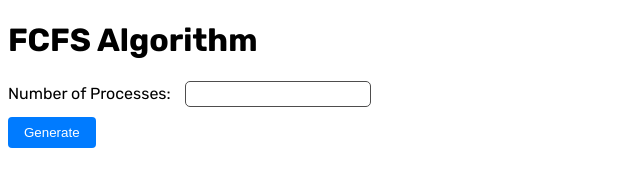
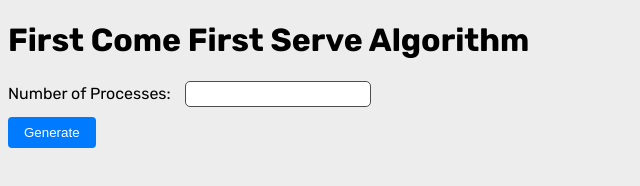
Before and after one commit to saomyaraj/Scheduling-Algorithms, a plain HTML site: page Algorithm.html in a window 1280 px wide. Shown: the whole page, without its empty margins (0-640 px from the left). Drawn offline with Linux system fonts and the light colour scheme.

Commit message:
Changed the styling of algorithm page

```diff
--- a/Algorithm.css
+++ b/Algorithm.css
@@ -1,6 +1,7 @@
 
 body {
     font-family: "Rubik", sans-serif;
+    background-color: #ededed;
 }
 
 #inputForm,
--- a/Algorithm.html
+++ b/Algorithm.html
@@ -1,6 +1,5 @@
 <!DOCTYPE html>
 <html>
-
 <head>
     <meta charset="utf-8">
     <link rel="stylesheet" type="text/css" href="Algorithm.css">
@@ -10,7 +9,7 @@
 </head>
 
 <body>
-    <h1>FCFS Algorithm</h1>
+    <h1>First Come First Serve Algorithm</h1>
     <div id="inputForm">
         <label for="numProcesses">Number of Processes:</label>
         <input type="number" id="numProcesses" name="numProcesses" min="1">
```
Also changed, not shown: index.html (+2 -1 lines).
